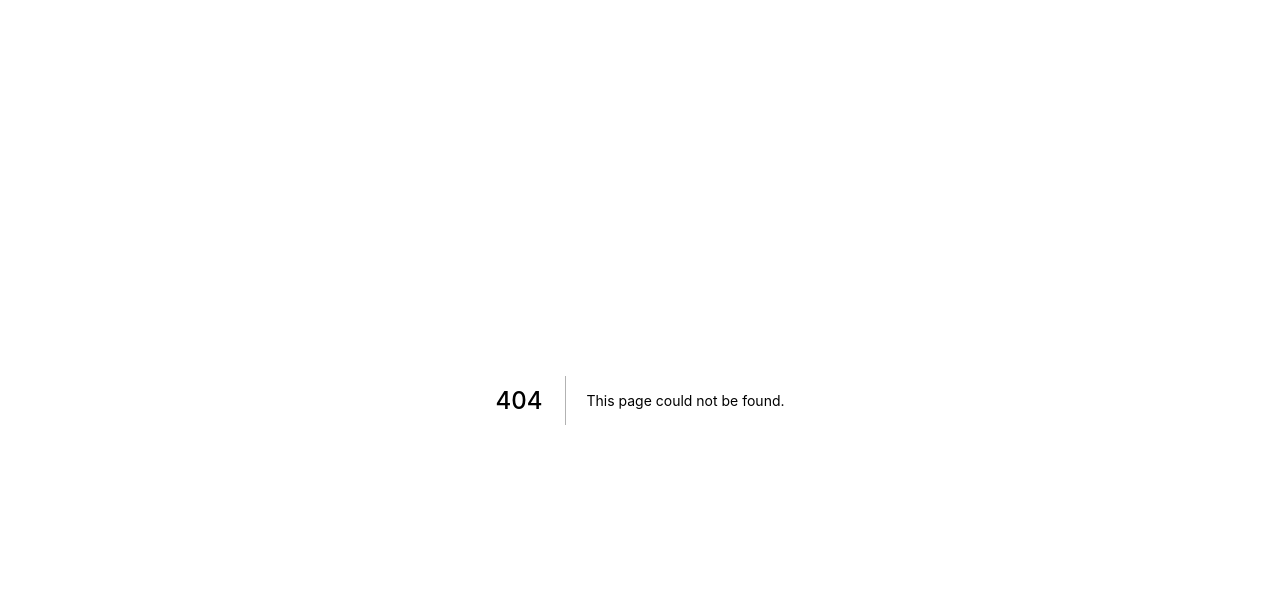
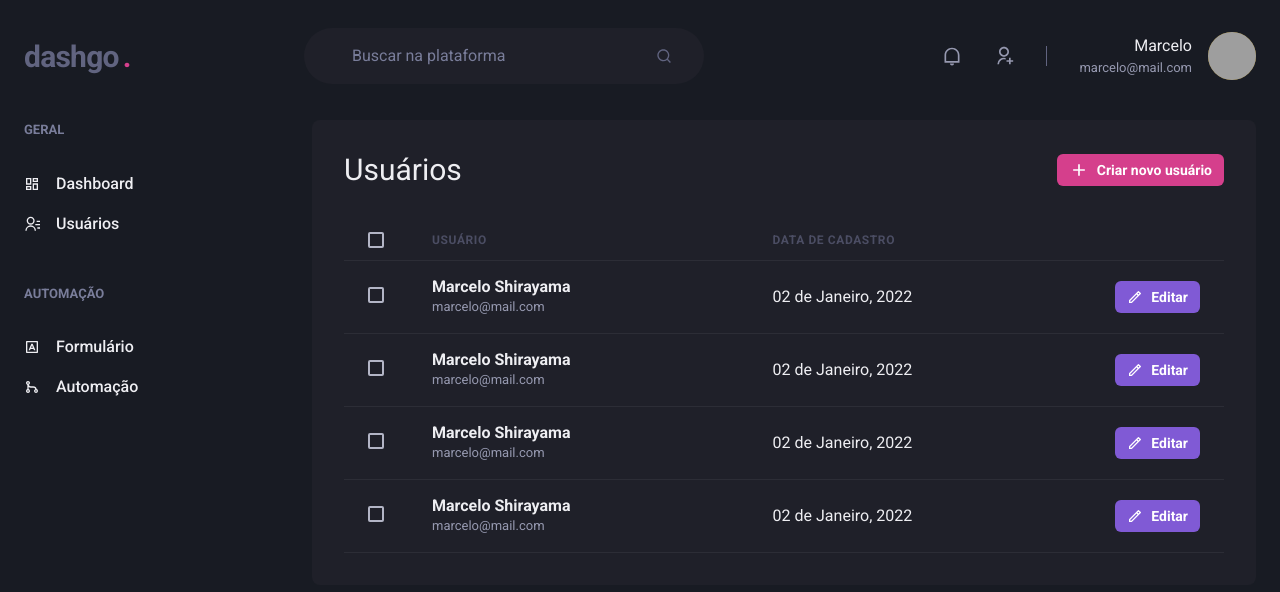
Before and after one commit to MarceloShirayama/dashgo, a Next.js app: page /users in a window 1280 px wide. Before the commit this address had no page. Shown: the top 592 px of the page. Built offline with nearby package versions, Linux system fonts and the light colour scheme; grey boxes are pictures that could not be loaded.

Commit message:
add UsersList page layout

```diff
--- a/package.json
+++ b/package.json
@@ -11,9 +11,11 @@
     "@chakra-ui/react": "1.8.1",
     "@emotion/react": "11.7.1",
     "@emotion/styled": "11.6.0",
+    "apexcharts": "3.33.0",
     "framer-motion": "5.6.0",
     "next": "12.0.9",
     "react": "17.0.2",
+    "react-apexcharts": "1.3.9",
     "react-dom": "17.0.2",
     "react-icons": "4.3.1"
   },
--- /dev/null
+++ b/src/pages/users/index.tsx
@@ -0,0 +1,163 @@
+import {
+  Box,
+  Button,
+  Checkbox,
+  Flex,
+  Heading,
+  Icon,
+  Table,
+  Tbody,
+  Td,
+  Text,
+  Th,
+  Thead,
+  Tr,
+} from "@chakra-ui/react";
+import { RiAddLine, RiPencilLine } from "react-icons/ri";
+import { Header } from "src/components/Header";
+import { Sidebar } from "src/components/Sidebar";
+
+export default function UserList() {
+  return (
+    <Box>
+      <Header />
+      <Flex width={"100%"} mx={"auto"} my={"6"} paddingX={"6"} maxWidth={1480}>
+        <Sidebar />
+        <Box flex={1} borderRadius={"8"} bg={"gray.800"} padding={"8"}>
+          <Flex
+            marginBottom={"8"}
+            justifyContent={"space-between"}
+            alignItems={"center"}
+          >
+            <Heading size={"lg"} fontWeight={"normal"}>
+              Usuários
+            </Heading>
+            <Button
+              as="a"
+              size={"sm"}
+              fontSize={"sm"}
+              colorScheme={"pink"}
+              leftIcon={<Icon as={RiAddLine} fontSize={"20"} />}
+            >
+              Criar novo usuário
+            </Button>
+          </Flex>
+          <Table colorScheme={"whiteAlpha"}>
+            <Thead>
+              <Tr>
+                <Th paddingX={"6"} color={"gray.300"} width={"8"}>
+                  <Checkbox colorScheme={"pink"} />
+                </Th>
+                <Th>Usuário</Th>
+                <Th>Data de Cadastro</Th>
+                <Th width={"8"}></Th>
+              </Tr>
+            </Thead>
+            <Tbody>
+              <Tr>
+                <Td paddingX={"6"}>
+                  <Checkbox colorScheme={"pink"} />
+                </Td>
+                <Td paddingX={"6"}>
+                  <Box>
+                    <Text fontWeight={"bold"}>Marcelo Shirayama</Text>
+                    <Text fontSize={"small"} color={"gray.300"}>
+                      marcelo@mail.com
+                    </Text>
+                  </Box>
+                </Td>
+                <Td paddingX={"6"}>02 de Janeiro, 2022</Td>
+                <Td paddingX={"6"}>
+                  <Button
+                    as="a"
+                    size={"sm"}
+                    fontSize={"sm"}
+                    colorScheme={"purple"}
+                    leftIcon={<Icon as={RiPencilLine} fontSize={"16"} />}
+                  >
+                    Editar
+                  </Button>
+                </Td>
+              </Tr>
+              <Tr>
+                <Td paddingX={"6"}>
+                  <Checkbox colorScheme={"pink"} />
+                </Td>
+                <Td paddingX={"6"}>
+                  <Box>
+                    <Text fontWeight={"bold"}>Marcelo Shirayama</Text>
+                    <Text fontSize={"small"} color={"gray.300"}>
+                      marcelo@mail.com
+                    </Text>
+                  </Box>
+                </Td>
+                <Td paddingX={"6"}>02 de Janeiro, 2022</Td>
+                <Td paddingX={"6"}>
+                  <Button
+                    as="a"
+                    size={"sm"}
+                    fontSize={"sm"}
+                    colorScheme={"purple"}
+                    leftIcon={<Icon as={RiPencilLine} fontSize={"16"} />}
+                  >
+                    Editar
+                  </Button>
+                </Td>
+              </Tr>
+              <Tr>
+                <Td paddingX={"6"}>
+                  <Checkbox colorScheme={"pink"} />
+                </Td>
+                <Td paddingX={"6"}>
+                  <Box>
+                    <Text fontWeight={"bold"}>Marcelo Shirayama</Text>
+                    <Text fontSize={"small"} color={"gray.300"}>
+                      marcelo@mail.com
+                    </Text>
+                  </Box>
+                </Td>
+                <Td paddingX={"6"}>02 de Janeiro, 2022</Td>
+                <Td paddingX={"6"}>
+                  <Button
+                    as="a"
+                    size={"sm"}
+                    fontSize={"sm"}
+                    colorScheme={"purple"}
+                    leftIcon={<Icon as={RiPencilLine} fontSize={"16"} />}
+                  >
+                    Editar
+                  </Button>
+                </Td>
+              </Tr>
+              <Tr>
+                <Td paddingX={"6"}>
+                  <Checkbox colorScheme={"pink"} />
+                </Td>
+                <Td paddingX={"6"}>
+                  <Box>
+                    <Text fontWeight={"bold"}>Marcelo Shirayama</Text>
+                    <Text fontSize={"small"} color={"gray.300"}>
+                      marcelo@mail.com
+                    </Text>
+                  </Box>
+                </Td>
+                <Td paddingX={"6"}>02 de Janeiro, 2022</Td>
+                <Td paddingX={"6"}>
+                  <Button
+                    as="a"
+                    size={"sm"}
+                    fontSize={"sm"}
+                    colorScheme={"purple"}
+                    leftIcon={<Icon as={RiPencilLine} fontSize={"16"} />}
+                  >
+                    Editar
+                  </Button>
+                </Td>
+              </Tr>
+            </Tbody>
+          </Table>
+        </Box>
+      </Flex>
+    </Box>
+  );
+}
```
Also changed, not shown: src/pages/dashboard.tsx (+78 -1 lines), 1 other file (tests, documents, lock files or other folders).
